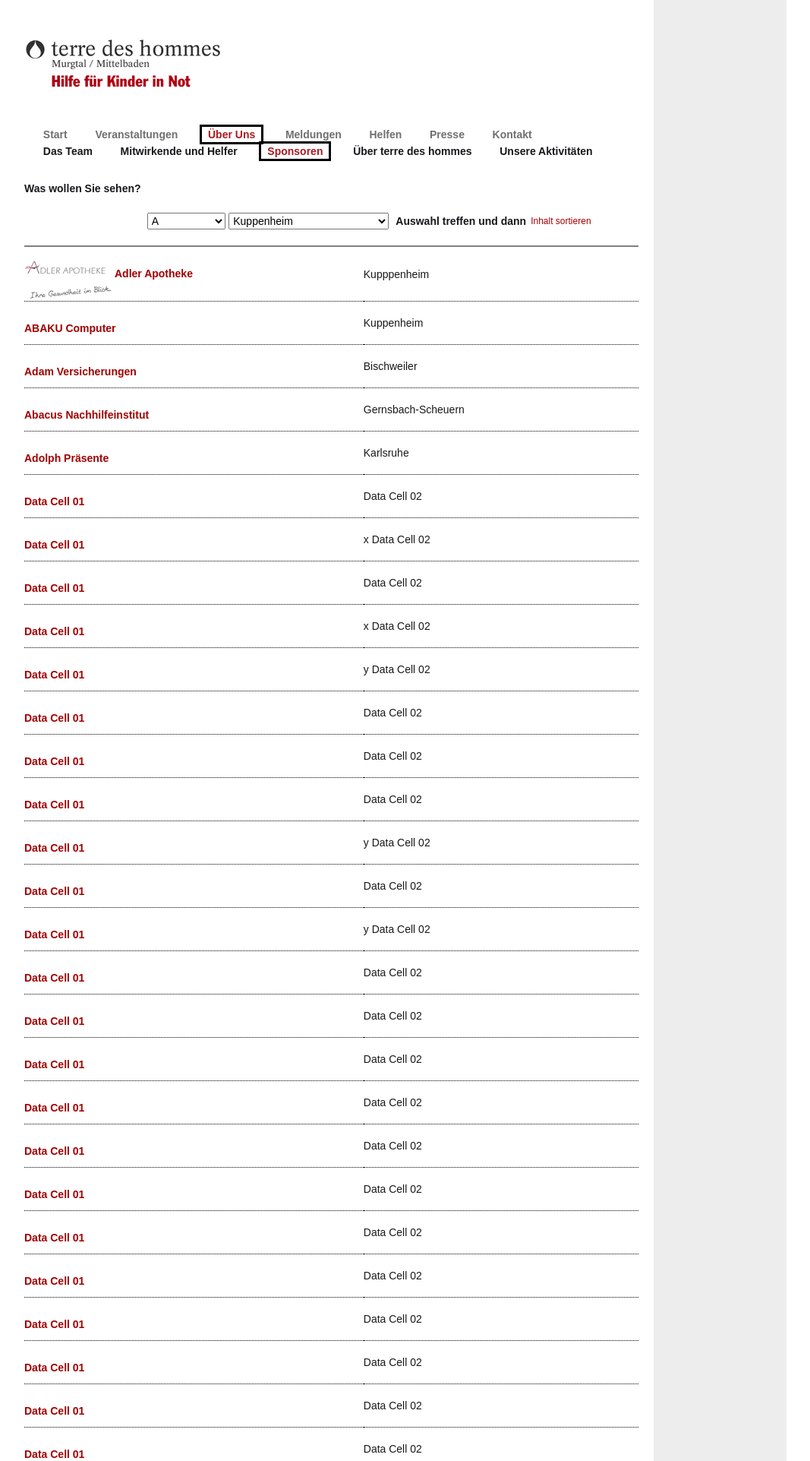
After one commit to jensgro/tdh-Testprojekt-WS2015-2, a PHP site: page /ueberuns-sponsoren.html in a window 1280 px wide. The commit adds this page. Shown: the top 1923 px of the page at 76% size, without its empty margins (116-1183 px from the left). Run offline with PHP 8.4, Linux system fonts and the light colour scheme.

Commit message:
HTML-Version erneut erzeugt

```diff
--- a/html/css/tdh/modules/accordion.css
+++ b/html/css/tdh/modules/accordion.css
@@ -46,7 +46,7 @@
     border-top: 10px solid #6B6B6B;
     position: absolute;
     right: 0;
-    bottom: 25%;
+    bottom: 5px;
 
   }
   .activities_left h3:hover:after {
--- a/html/css/tdh/modules/donation-buttons.css
+++ b/html/css/tdh/modules/donation-buttons.css
@@ -26,8 +26,8 @@
   height:auto;
 }
 
-.sicher_schnell{ color:#6F6F6F; font-size: 12px;}
-.online_spenden{  color: #AD1921; font-size: 14px; font-weight: bold; padding-left:22px;}
+.sicher_schnell{ color:#6F6F6F; font-size: 12px; display:block;}
+.online_spenden{  color: #AD1921; font-size: 14px; font-weight: bold; padding-left:22px; display:block;}
 
 button:active {
   background-color: #a6a6a6;
--- a/html/css/tdh/modules/sponsorlist.css
+++ b/html/css/tdh/modules/sponsorlist.css
@@ -33,5 +33,5 @@
   width: 100%;
 }
 .sponsor-list li a:hover img, .sponsor-list li a:focus img{
-  transform: scale(1.2);
+  transform: scale(1.1);
 }
--- /dev/null
+++ b/html/ueberuns-sponsoren.html
@@ -0,0 +1,295 @@
+<!doctype html>
+<!--[if lte IE 8]>      <html class="oldie"  lang="de"> <![endif]-->
+<html lang="de">
+<head>
+	<meta charset="utf-8">
+	<title>Über uns - Sponsoren</title>
+
+	<script>document.documentElement.className += " js";</script>
+
+	<meta name="description" content="">
+	<meta name="viewport" content="width=device-width, initial-scale=1.0">
+
+	<!-- Hier müssten noch viel mehr Favicons hin -->
+  <link rel="icon" href="favicon.ico">
+
+	<!-- Das Stylesheet importiert viele kleine und müsste in der Liveumgebung zusammengefasst sein. -->
+	<link rel="stylesheet" href="css/styles.css">
+
+	<!-- Der alte IE benötigt das JS, um die neuen HTML5-Elemente zu kennen. -->
+	<!--[if lte IE 8]>
+    	<script src="js/html5shiv-printshiv.js" type="text/javascript"></script>
+	<![endif]-->
+</head>
+
+<body>
+	<!--[if lt IE 8]>
+	  <p class="browsehappy">Sie surfen mit einem sehr antiken und unsicheren Browser. Deshalb kümmern wir uns nicht mehr um die korrekte Anzeige dieser Webseite auf einer solchen Software. Installieren Sie bitte <a href="http://browsehappy.com/">einen modernen Browser</a>. Sie sichern damit Ihre Surferlebnisse und helfen dabei, das Internet voranzubringen.</p>
+	<![endif]-->
+
+	<!-- begin: skip link navigation -->
+	<ul class="ym-skiplinks">
+	<li><a class="skip" href="#nav">Zur Navigation springen (Enter drücken).</a></li>
+	<li><a class="skip" href="#maincnt">Zum Hauptinhalt springen (Enter drücken).</a></li>
+	<li><a class="skip" href="#sidecnt">Zur Seitenspalte springen (Enter drücken).</a></li>
+</ul>	<!-- end: skip link navigation -->
+	<div class="ym-wrapper">
+        <div class="ym-wbox">
+
+<div class="ym-column">
+    <!-- Die Inhaltsspalte -->
+    <main class="ym-col1">
+        <h1 class="logo"><a href="index.html"><img src="images/logo-tdh-murgtal.gif" alt="Logo von Terre des Hommes Murgtal/Mittelbaden"><span class="ym-hideme">terre des hommes Murgtal/Mittelbaden</span></a></h1>
+
+        <!-- Modul: Navigation -->
+
+<nav role="navigation" class="navigation">
+	<!--Liste als Navigation, enthält pro Navigationselement einen Link mit anschliessender Liste
+		des entsprechenden Untermenäs. Das Untermenü enthält eine Liste der entsprechenden Links.
+	-->
+  <ul>
+    <li><a href="index.html">Start</a></li>
+    <li><a href="veranstaltung.html">Veranstaltungen</a></li>
+    <li class="has-submenu active"><!-- Marker, um bereits an dieser Stelle zu wissen, dass noch ein Submenu kommt, wichtig für JS -->
+      <a href="ueberuns-dasteam.html">Über Uns</a>
+      <div class="submenu">
+        <ul>
+          <li><a href="ueberuns-dasteam.html">Das Team</a></li>
+          <li><a href="#">Mitwirkende und Helfer</a></li>
+          <li class="active"><a href="ueberuns-sponsoren.html">Sponsoren</a></li>
+          <li><a href="#">Über terre des hommes</a></li>
+          <li><a href="ueberuns-aktivitaeten.html">Unsere Aktivitäten</a></li>
+        </ul>
+      </div>
+    </li>
+    <li><a href="meldungen.html">Meldungen</a></li>
+    <li><a href="helfen.html">Helfen</a></li>
+    <li><a href="presse.html">Presse</a></li>
+    <li><a href="kontakt.html">Kontakt</a></li>
+  </ul>
+</nav>        <h2 class="ym-hideme" id="maincnt">Der Inhaltsbereich</h2>
+
+        <div class="ym-grid">
+            <div class="ym-g66 ym-gl">
+              <!-- einfach nur ein leeres File -->
+            </div>
+            <div class="ym-g33 ym-gr">
+              <!-- einfach nur ein leeres File -->
+            </div>
+        </div>
+        <!-- /.ym-grid  -->
+        <div>
+
+<div class="sponsors">
+
+	<p><strong>Was wollen Sie sehen?</strong></p>
+	<form class="form_selection" id="form_selection">
+		<select class="sel_character" id="filter">
+		  <option value="ueberuns-sponsoren.php#form_selection">A</option>
+		  <option value="ueberuns-sponsoren2.php#form_selection">B</option>
+		  <option value="c.html">C</option>
+		  <option value="d.html">D</option>
+		</select>
+
+		<select class="sel_town" name="list2" id="filter2">
+		  <option value="ueberuns-sponsoren2.php">Kuppenheim</option>
+		  <option value="2">Bischweiler</option>
+		  <option value="3">Karlsruhe</option>
+		  <option value="4">Gernsbach-Scheuern</option>
+		</select>
+	</form>
+	<p class="form_selection1"><strong>Auswahl treffen und dann</strong>
+	<input type="submit" value="Inhalt sortieren" onclick="location.href=(form_selection.filter.options[filter.selectedIndex].value);">
+	</p>
+
+	<table class="sponsor_list">
+        <tbody>
+			<tr>
+				<td class="cell-1"><img src="images/adler-apotheke.gif" alt=""><p>Adler Apotheke</p></td>
+				<td class="cell-2">Kupppenheim</td>
+			</tr>
+			<tr>
+				<td class="cell-1"><p>ABAKU Computer</p></td>
+				<td class="cell-2">Kuppenheim</td>
+			</tr>
+			<tr>
+				<td class="cell-1"><p>Adam Versicherungen</p></td>
+				<td class="cell-2">Bischweiler</td>
+			</tr>
+			<tr>
+				<td class="cell-1"><p>Abacus Nachhilfeinstitut</p></td>
+				<td class="cell-2">Gernsbach-Scheuern</td>
+			</tr>
+			<tr>
+				<td class="cell-1"><p>Adolph Präsente</p></td>
+				<td class="cell-2">Karlsruhe</td>
+			</tr>
+			<tr>
+				<td class="cell-1"><p>Data Cell 01</p></td>
+				<td class="cell-2">Data Cell 02</td>
+			</tr>
+			<tr>
+				<td class="cell-1"><p>Data Cell 01</p></td>
+				<td class="cell-2">x Data Cell 02</td>
+			</tr>
+			<tr>
+				<td class="cell-1"><p>Data Cell 01</p></td>
+				<td class="cell-2">Data Cell 02</td>
+			</tr>
+			<tr>
+				<td class="cell-1"><p>Data Cell 01</p></td>
+				<td class="cell-2">x Data Cell 02</td>
+			</tr>
+			<tr>
+				<td class="cell-1"><p>Data Cell 01</p></td>
+				<td class="cell-2">y Data Cell 02</td>
+			</tr>
+			<tr>
+				<td class="cell-1"><p>Data Cell 01</p></td>
+				<td class="cell-2">Data Cell 02</td>
+			</tr>
+			<tr>
+				<td class="cell-1"><p>Data Cell 01</p></td>
+				<td class="cell-2">Data Cell 02</td>
+			</tr>
+			<tr>
+				<td class="cell-1"><p>Data Cell 01</p></td>
+				<td class="cell-2">Data Cell 02</td>
+			</tr>
+			<tr>
+				<td class="cell-1"><p>Data Cell 01</p></td>
+				<td class="cell-2">y Data Cell 02</td>
+			</tr>
+			<tr>
+				<td class="cell-1"><p>Data Cell 01</p></td>
+				<td class="cell-2">Data Cell 02</td>
+			</tr>
+			<tr>
+				<td class="cell-1"><p>Data Cell 01</p></td>
+				<td class="cell-2">y Data Cell 02</td>
+			</tr>
+			<tr>
+				<td class="cell-1"><p>Data Cell 01</p></td>
+				<td class="cell-2">Data Cell 02</td>
+			</tr>
+			<tr>
+				<td class="cell-1"><p>Data Cell 01</p></td>
+				<td class="cell-2">Data Cell 02</td>
+			</tr>
+			<tr>
+				<td class="cell-1"><p>Data Cell 01</p></td>
+				<td class="cell-2">Data Cell 02</td>
+			</tr>
+			<tr>
+				<td class="cell-1"><p>Data Cell 01</p></td>
+				<td class="cell-2">Data Cell 02</td>
+			</tr>
+			<tr>
+				<td class="cell-1"><p>Data Cell 01</p></td>
+				<td class="cell-2">Data Cell 02</td>
+			</tr>
+			<tr>
+				<td class="cell-1"><p>Data Cell 01</p></td>
+				<td class="cell-2">Data Cell 02</td>
+			</tr>
+			<tr>
+				<td class="cell-1"><p>Data Cell 01</p></td>
+				<td class="cell-2">Data Cell 02</td>
+			</tr>
+			<tr>
+				<td class="cell-1"><p>Data Cell 01</p></td>
+				<td class="cell-2">Data Cell 02</td>
+			</tr>
+			<tr>
+				<td class="cell-1"><p>Data Cell 01</p></td>
+				<td class="cell-2">Data Cell 02</td>
+			</tr>
+			<tr>
+				<td class="cell-1"><p>Data Cell 01</p></td>
+				<td class="cell-2">Data Cell 02</td>
+			</tr>
+			<tr>
+				<td class="cell-1"><p>Data Cell 01</p></td>
+				<td class="cell-2">Data Cell 02</td>
+			</tr>
+			<tr>
+				<td class="cell-1"><p>Data Cell 01</p></td>
+				<td class="cell-2">Data Cell 02</td>
+			</tr>
+			<tr>
+				<td class="cell-1"><p>Data Cell 01</p></td>
+				<td class="cell-2">Data Cell 02</td>
+			</tr>
+			<tr>
+				<td class="cell-1"><p>Data Cell 01</p></td>
+				<td class="cell-2">Data Cell 02</td>
+			</tr>
+			<tr>
+				<td class="cell-1"><p>Data Cell 01</p></td>
+				<td class="cell-2">Data Cell 02</td>
+			</tr>
+			<tr>
+				<td class="cell-1"><p>Data Cell 01</p></td>
+				<td class="cell-2">Data Cell 02</td>
+			</tr>
+			<tr>
+				<td class="cell-1"><p>Data Cell 01</p></td>
+				<td class="cell-2">Data Cell 02</td>
+			</tr>
+			<tr>
+				<td class="cell-1"><p>Data Cell 01</p></td>
+				<td class="cell-2">Data Cell 02</td>
+			</tr>
+			<tr>
+				<td class="cell-1"><p>Data Cell 01</p></td>
+				<td class="cell-2">Data Cell 02</td>
+			</tr>
+			<tr>
+				<td class="cell-1"><p>Data Cell 01</p></td>
+				<td class="cell-2">Data Cell 02</td>
+			</tr>
+			<tr>
+				<td class="cell-1"><p>Data Cell 01</p></td>
+				<td class="cell-2">Data Cell 02</td>
+			</tr>
+			<tr>
+				<td class="cell-1"><p>Data Cell 01</p></td>
+				<td class="cell-2">Data Cell 02</td>
+			</tr>
+			<tr>
+				<td class="cell-1"><p>Data Cell 01</p></td>
+				<td class="cell-2">Data Cell 02</td>
+			</tr>
+			<tr>
+				<td class="cell-1"><p>Data Cell 01</p></td>
+				<td class="cell-2">Data Cell 02</td>
+			</tr>
+		</tbody>
+	</table>
+</div>
+        </div>
+
+
+        <footer class="sitefooter">
+          &copy; 2015 terre des hommes Mittelbaden/Murgtal  <a href="impressum.html">Impressum</a>
+        </footer>
+    </main>
+    <!-- /.ym-col1 -->
+    <!-- Die Seitenspalte -->
+    <div class="ym-col3">
+        <h2 class="ym-hideme" id="sidecnt">Die Seitenspalte</h2>
+        <!-- einfach nur ein leeres File -->
+    </div>
+    <!-- /.ym-col3 -->
+</div>
+<!-- /.ym-column -->
+
+        </div>
+        <!-- /.ym-wbox -->
+    </div>
+    <!-- /.ym-wrapper -->
+    <script src="js/jquery-1.11.2.min.js" type="text/javascript"></script>
+    <script src="js/tdh.js" type="text/javascript"></script>
+
+</body>
+</html>
```
Also changed, not shown: html/css/tdh/modules/table-employee-jsiekier.css (added, +37 -0 lines), html/js/tdh.js (+1 -0 lines), html/ueberuns-aktivitaeten.html (+17 -7 lines), html/ueberuns-sponsoren2.html (added, +295 -0 lines).
